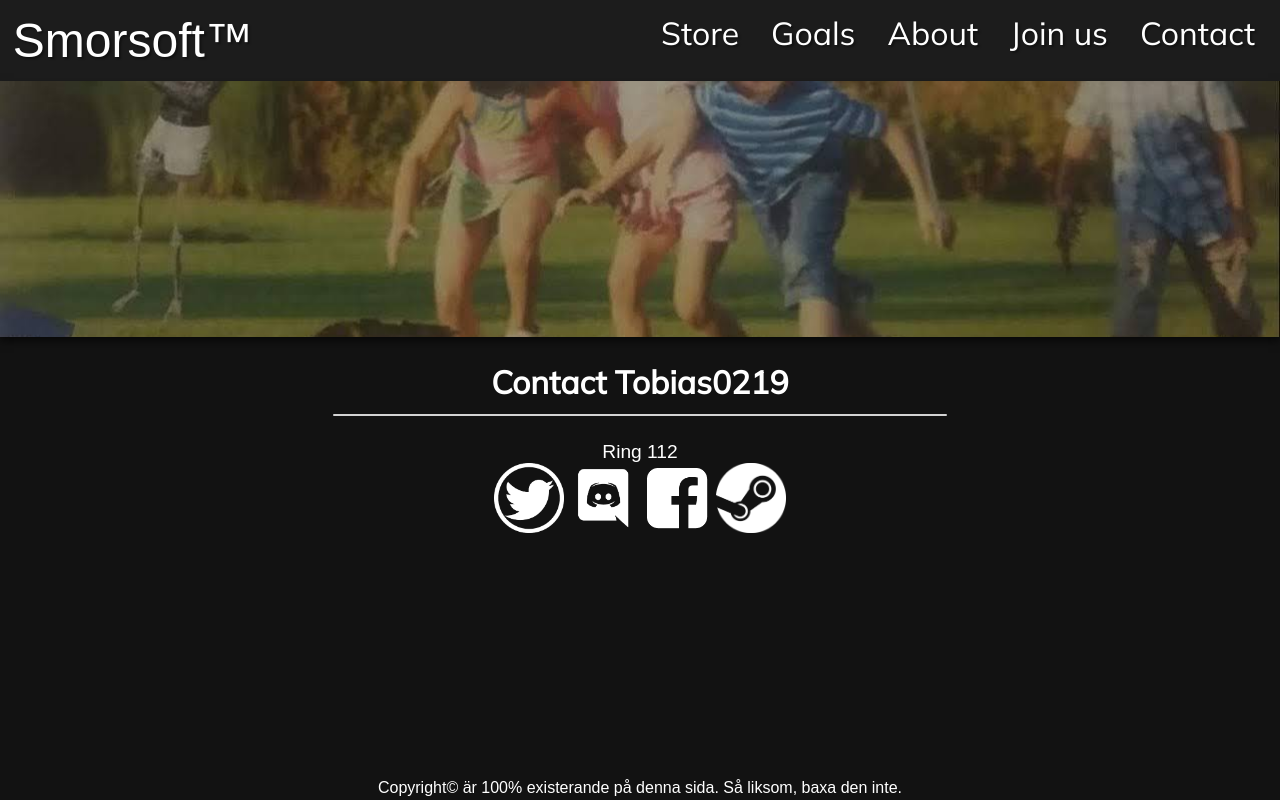
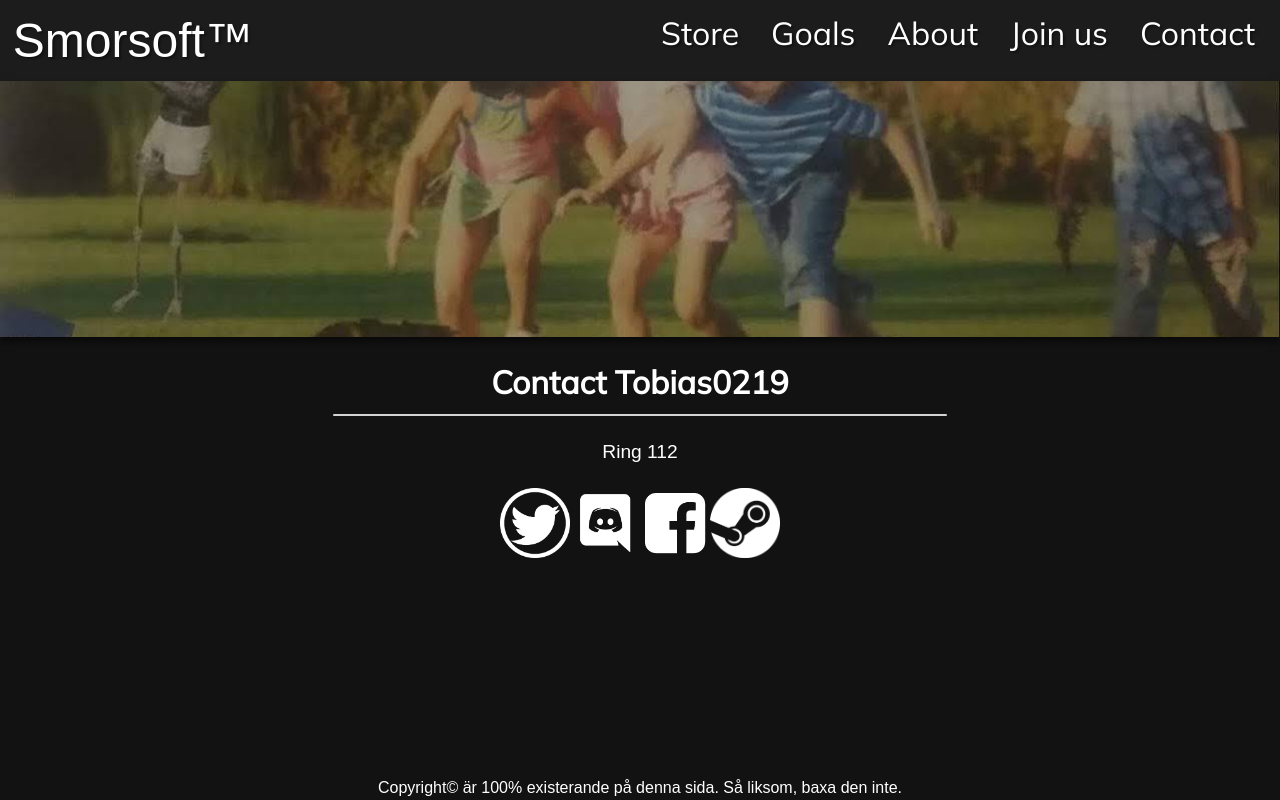
Before and after one commit to Kycklingris/Smorsoft, a plain HTML site: page contact.html in a window 1280 px wide. Drawn offline with Linux system fonts and the light colour scheme; a web font is replaced by a local one.

Commit message:
Changed facebook link on request

```diff
--- a/contact.html
+++ b/contact.html
@@ -40,10 +40,10 @@
         <div class = "spacer"></div>
         <p class = "main-par">Ring 112</p>
         <div class = "social">
-            <a href = "https://twitter.com/Tobbe09" target = "_blank"><img class = "socialimg" src = "Images/twitter.png" alt="twitter logo"></a>
-            <a href = "https://discordapp.com/users/Tobias0219#6056/" target = "_blank"><img class = "socialimg" src = "Images/Discord.png" alt="twitter logo"></a>
-            <a href = "https://www.facebook.com/tobias.ramshorn" target = "_blank"><img class = "socialimg" src = "Images/facebook.png" alt="twitter logo"></a>
-            <a href = "https://steamcommunity.com/profiles/76561198152483162" target = "_blank"><img class = "socialimg" src = "Images/steam.png" alt="twitter logo"></a>
+            <a href = "https://twitter.com/" target = "_blank"><img class = "socialimg" src = "Images/twitter.png" alt="twitter logo"></a>
+            <a href = "https://discordapp.com/users/Tobias0219#6056/" target = "_blank"><img class = "socialimg" src = "Images/Discord.png" alt="discord logo"></a>
+            <a href = "https://www.facebook.com/" target = "_blank"><img class = "socialimg" src = "Images/facebook.png" alt="facebook logo"></a>
+            <a href = "https://steamcommunity.com/profiles/76561198152483162" target = "_blank"><img class = "socialimg" src = "Images/steam.png" alt="steam logo"></a>
         </div>
     </div>
     </div>
--- a/style.css
+++ b/style.css
@@ -251,6 +251,13 @@ body {
    border-radius: 0 8px 8px 0;
  }
 
+ .social {
+    display:flex;
+    flex-direction:row;
+    justify-content: center;
+    margin-top:2%;
+ }
+
 .socialimg {
     width:70px;
     height:70px;
```
